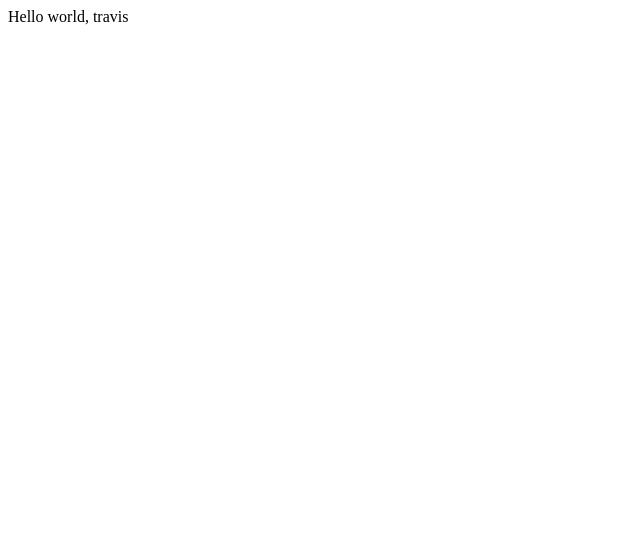
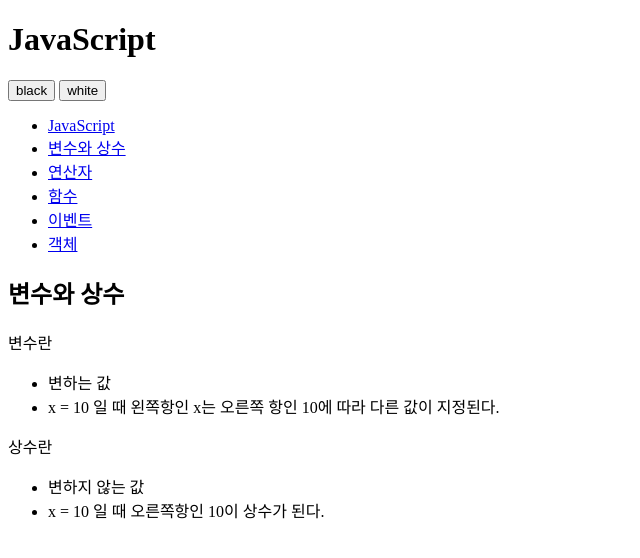
Before and after one commit to travis64/opentutorials-travis, a plain HTML site: page index.html in a window 1280 px wide. Shown: the whole page, without its empty margins (0-640 px from the left). Drawn offline with Linux system fonts and the light colour scheme.

Commit message:
change index.html

```diff
--- a/index.html
+++ b/index.html
@@ -1,24 +1,53 @@
 <!DOCTYPE html>
-<html lang="en">
+<html>
     <head>
         <meta charset="utf-8" />
-
-        <!-- Always force latest IE rendering engine (even in intranet) & Chrome Frame
-        Remove this if you use the .htaccess -->
-        <meta http-equiv="X-UA-Compatible" content="IE=edge,chrome=1" />
-
-        <title>index</title>
-        <meta name="description" content="" />
-        <meta name="author" content="egoing" />
-
-        <meta name="viewport" content="width=device-width; initial-scale=1.0" />
-
-        <!-- Replace favicon.ico & apple-touch-icon.png in the root of your domain and delete these references -->
-        <link rel="shortcut icon" href="/favicon.ico" />
-        <link rel="apple-touch-icon" href="/apple-touch-icon.png" />
     </head>
 
-    <body>
-        Hello world, travis
+    <body id="body">
+        <div>
+            <header>
+                <h1>JavaScript</h1>
+            </header>
+            <div id="toolbar">
+                <input type="button" value="black" />
+                <input type="button" value="white" />
+            </div>
+            <nav>
+                <ul>
+                    <li><a href="http://opentutorials.org/course/49/17">JavaScript</a></li>
+                    <li><a href="http://opentutorials.org/course/49/16">변수와 상수</a></li>
+                    <li><a href="http://opentutorials.org/course/49/18">연산자</a></li>
+                    <li><a href="http://opentutorials.org/course/49/19">함수</a></li>
+                    <li><a href="http://opentutorials.org/course/49/20">이벤트</a></li>
+                    <li><a href="http://opentutorials.org/course/49/21">객체</a></li>
+                </ul>
+            </nav>
+            <article>
+                <h2>변수와 상수</h2>
+                <div>
+                    <p>변수란</p>
+                    <ul>
+                        <li>
+                            변하는 값
+                        </li>
+                        <li>
+                            x = 10 일 때 왼쪽항인 x는 오른쪽 항인 10에 따라 다른 값이 지정된다.
+                        </li>
+                    </ul>
+                    <p>
+                        상수란
+                    </p>
+                    <ul>
+                        <li>
+                            변하지 않는 값
+                        </li>
+                        <li>
+                            x = 10 일 때 오른쪽항인 10이 상수가 된다.
+                        </li>
+                    </ul>
+                </div>
+            </article>
+        </div>
     </body>
 </html>
```
